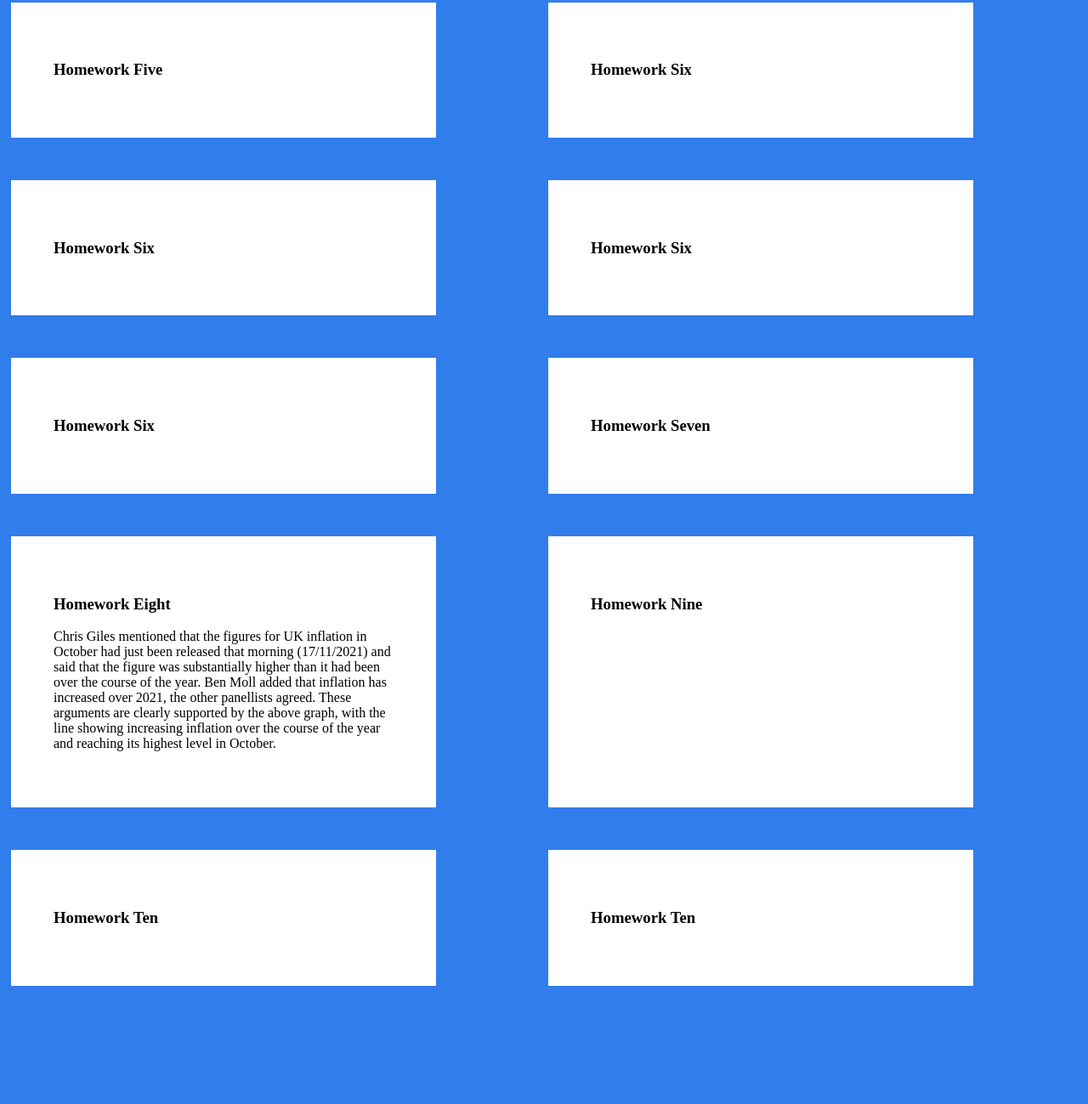
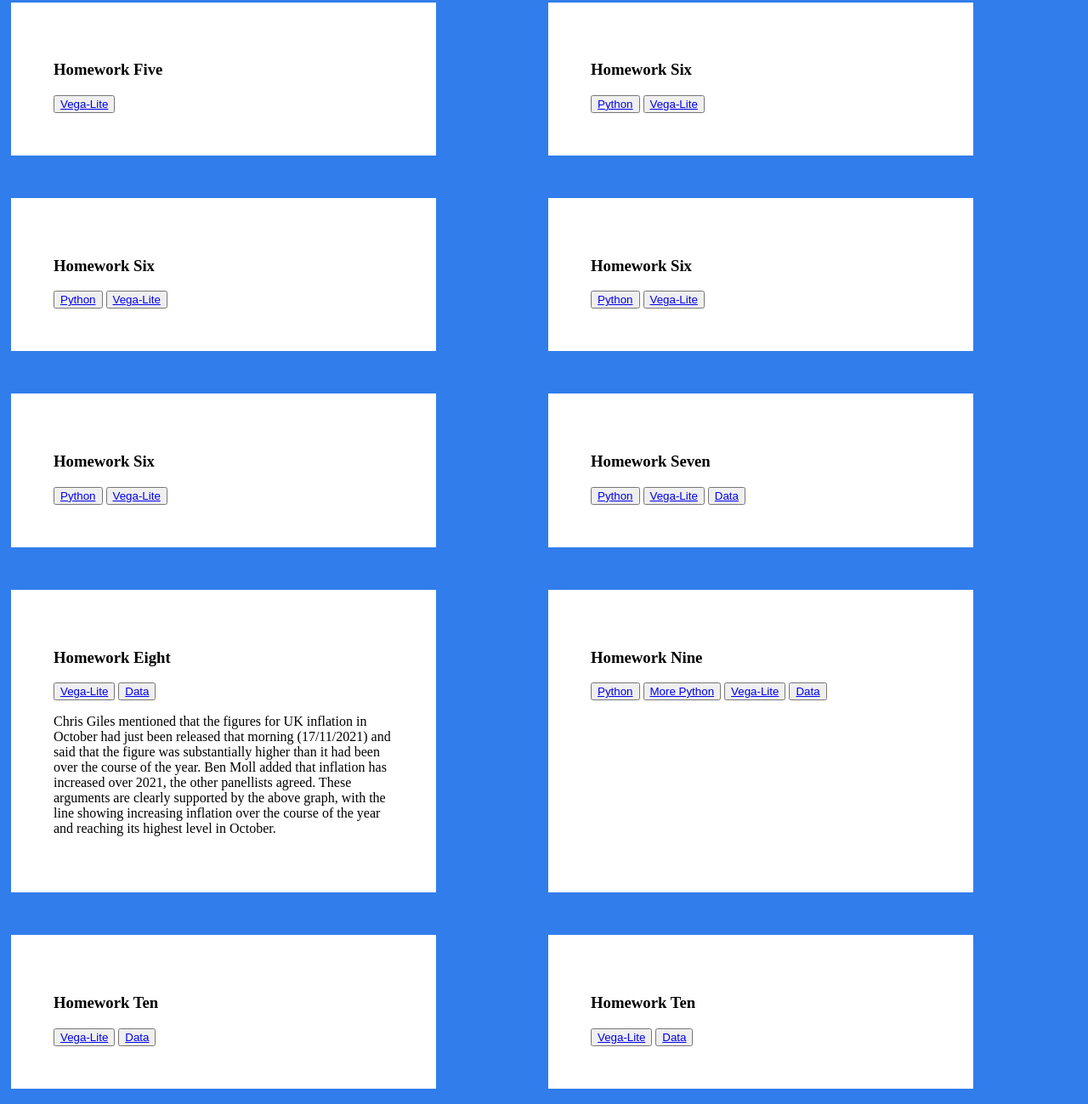
Before and after one commit to EliezerMeyer/EliezerMeyer.github.io, a plain HTML site: page index.html in a window 1280 px wide. Shown: the part 1077-2376 px from the top of the page at 85% size. Before the commit the page ends 2255 px from the top, so only its background shows below. Drawn offline with Linux system fonts and the light colour scheme; a script that the page names is missing.

Commit message:
Uploading all portfolio buttons

```diff
--- a/index.html
+++ b/index.html
@@ -141,6 +141,7 @@
       vegaEmbed('#chart8', myChart8);
     </script>
   </div>
+  <button type="button" ><a  href="https://github.com/EliezerMeyer/EliezerMeyer.github.io/blob/main/chart8_treasurybondmaturityrate.json">Vega-Lite </a> </button>
 </div>
 
 <!--Chart 9 -->
@@ -152,6 +153,7 @@
       vegaEmbed('#chart9', myChart9);
     </script>
   </div>
+  <button type="button" ><a  href="https://github.com/EliezerMeyer/EliezerMeyer.github.io/blob/main/chart9_priceofgold.json">Vega-Lite </a> </button>
 </div>
 
 <!-- Homework 6 -->
@@ -165,6 +167,8 @@
       vegaEmbed('#chart10', myChart10);
     </script>
   </div>
+  <button type="button" ><a  href="https://github.com/EliezerMeyer/EliezerMeyer.github.io/blob/main/Homework_Task_6_Using_loops_for_apis.ipynb">Python </a> </button>
+  <button type="button" ><a  href="https://github.com/EliezerMeyer/EliezerMeyer.github.io/blob/main/chart10_googl.json">Vega-Lite </a> </button>
 </div>
 
 <!--Chart 11 -->
@@ -176,6 +180,8 @@
       vegaEmbed('#chart11', myChart11);
     </script>
   </div>
+  <button type="button" ><a  href="https://github.com/EliezerMeyer/EliezerMeyer.github.io/blob/main/Homework_Task_6_Using_loops_for_apis.ipynb">Python </a> </button>
+  <button type="button" ><a  href="https://github.com/EliezerMeyer/EliezerMeyer.github.io/blob/main/chart11_jpm.json">Vega-Lite </a> </button>
 </div>
 
 <!--Chart 12 -->
@@ -187,6 +193,8 @@
       vegaEmbed('#chart12', myChart12);
     </script>
   </div>
+  <button type="button" ><a  href="https://github.com/EliezerMeyer/EliezerMeyer.github.io/blob/main/Homework_Task_6_Using_loops_for_apis.ipynb">Python </a> </button>
+  <button type="button" ><a  href="https://github.com/EliezerMeyer/EliezerMeyer.github.io/blob/main/chart12_nflx.json">Vega-Lite </a> </button>
 </div>
 
 <!--Chart 13 -->
@@ -198,6 +206,8 @@
       vegaEmbed('#chart13', myChart13);
     </script>
   </div>
+  <button type="button" ><a  href="https://github.com/EliezerMeyer/EliezerMeyer.github.io/blob/main/Homework_Task_6_Using_loops_for_apis.ipynb">Python </a> </button>
+  <button type="button" ><a  href="https://github.com/EliezerMeyer/EliezerMeyer.github.io/blob/main/chart13_uber.json">Vega-Lite </a> </button>
 </div>
 
 <!-- Homework 7 -->
@@ -211,6 +221,9 @@
       vegaEmbed('#chart14', myChart14);
     </script>
   </div>
+  <button type="button" ><a  href="https://github.com/EliezerMeyer/EliezerMeyer.github.io/blob/main/Homework_task_7_Scraping_a_website.ipynb">Python </a> </button>
+  <button type="button" ><a  href="https://github.com/EliezerMeyer/EliezerMeyer.github.io/blob/main/chart14_premierleague.json">Vega-Lite </a> </button>
+  <button type="button" ><a  href="https://github.com/EliezerMeyer/EliezerMeyer.github.io/blob/main/scraperhomeworkfinal.csv">Data </a> </button>
 </div>
 
 <!-- Homework 8 -->
@@ -224,6 +237,8 @@
       vegaEmbed('#chart15', myChart15);
     </script>
   </div>
+    <button type="button" ><a  href="https://github.com/EliezerMeyer/EliezerMeyer.github.io/blob/main/chart15_UKinflation.json">Vega-Lite </a> </button>
+      <button type="button" ><a  href="https://raw.githubusercontent.com/EliezerMeyer/EliezerMeyer.github.io/main/ONS%20inflation%20data%20homework%208.csv">Data </a> </button>
   <p>Chris Giles mentioned that the figures for UK inflation in October had just been released that morning (17/11/2021) and said that the figure was substantially higher than it had been over the course of the year. Ben Moll added that inflation has increased over 2021, the other panellists agreed. These arguments are clearly supported by the above graph, with the line showing increasing inflation over the course of the year and reaching its highest level in October.</p>
 </div>
 
@@ -238,6 +253,10 @@
       vegaEmbed('#chart16', myChart16);
     </script>
   </div>
+  <button type="button" ><a  href="https://github.com/EliezerMeyer/EliezerMeyer.github.io/blob/main/Homework9_mergingandregressionpythonscript.py">Python </a> </button>
+  <button type="button" ><a  href="https://github.com/EliezerMeyer/EliezerMeyer.github.io/blob/main/Homework9_continued.ipynb">More Python </a> </button>
+  <button type="button" ><a  href="https://github.com/EliezerMeyer/EliezerMeyer.github.io/blob/main/chart16_regression.json">Vega-Lite </a> </button>
+  <button type="button" ><a  href="https://raw.githubusercontent.com/EliezerMeyer/EliezerMeyer.github.io/main/regression_homework_final_data.csv">Data </a> </button>
 </div>
 
 <!-- Homework 10 -->
@@ -251,6 +270,8 @@
       vegaEmbed('#chart17', myChart17);
     </script>
   </div>
+  <button type="button" ><a  href="https://github.com/EliezerMeyer/EliezerMeyer.github.io/blob/main/chart17_interactivechart.json">Vega-Lite </a> </button>
+  <button type="button" ><a  href="https://raw.githubusercontent.com/EliezerMeyer/EliezerMeyer.github.io/main/Annual%20Growth%20Rate%20of%20Atmospheric%20Carbon%20Dioxide.csv">Data </a> </button>
 </div>
 
 <!--Chart 18 -->
@@ -262,6 +283,8 @@
       vegaEmbed('#chart18', myChart18);
     </script>
     </div>
+    <button type="button" ><a  href="https://github.com/EliezerMeyer/EliezerMeyer.github.io/blob/main/chart18_interactivechart2.json">Vega-Lite </a> </button>
+    <button type="button" ><a  href="https://raw.githubusercontent.com/EliezerMeyer/EliezerMeyer.github.io/main/UK%20Population%20of%2016-17%20year%20olds.csv">Data </a> </button>
   </div>
 
 </div>
```
